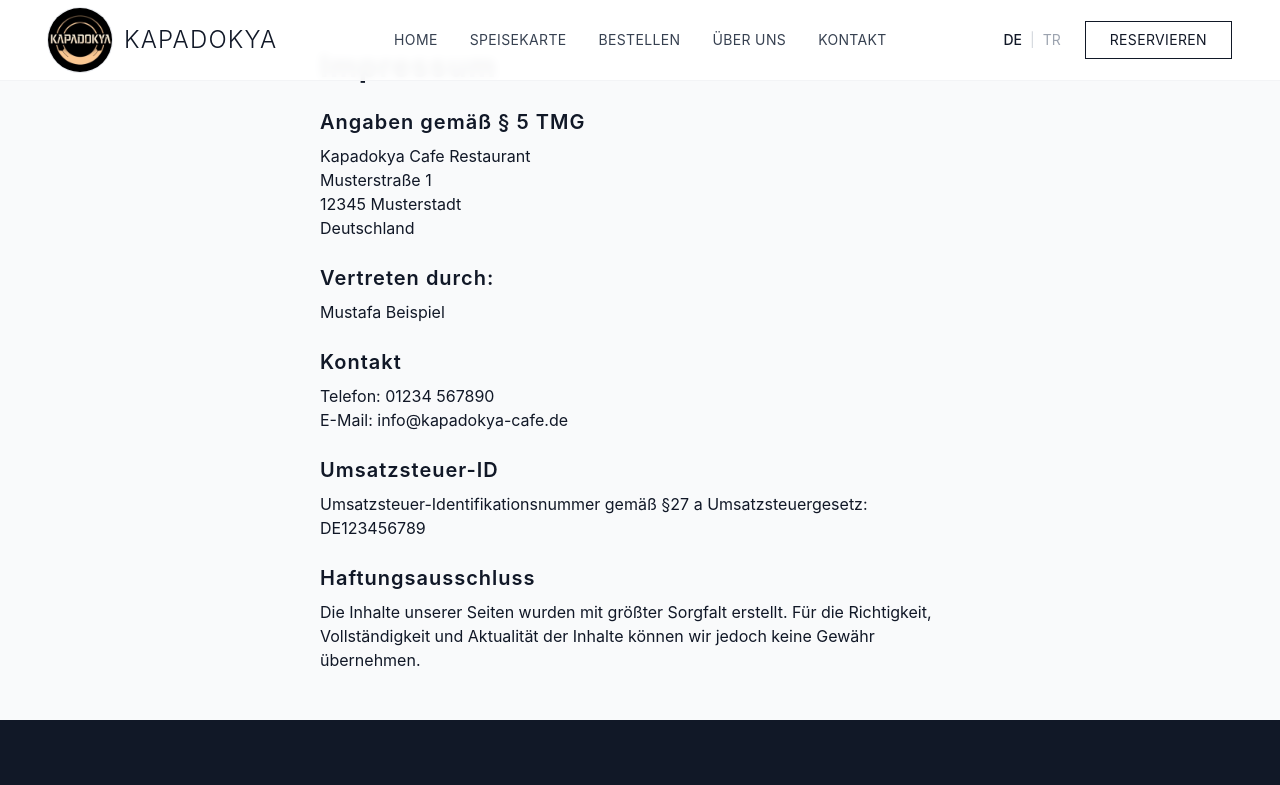
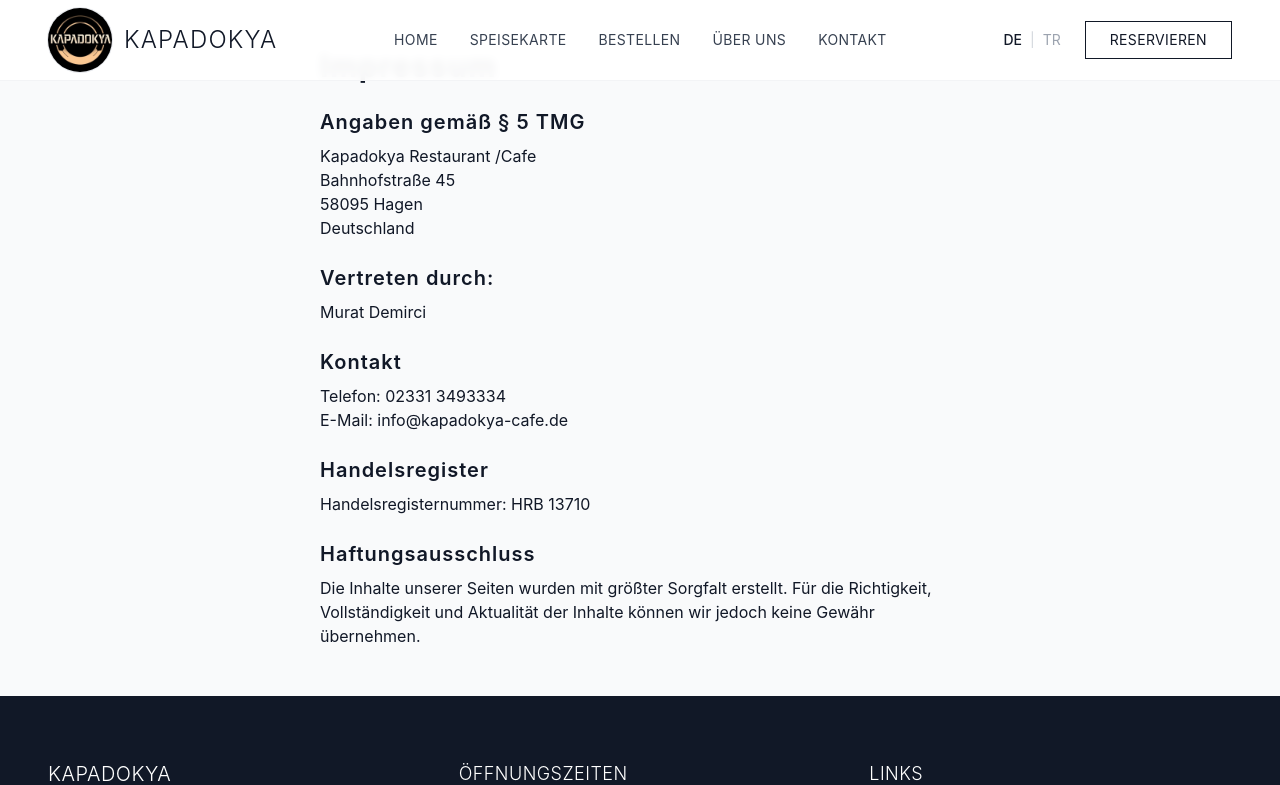
Before and after one commit to AliVeli0650/kapadokya_restaurant_cafe, a Next.js app: page /de/impressum in a window 1280 px wide. Shown: the top 785 px of the page. Built offline with nearby package versions, Linux system fonts and the light colour scheme; no server answers; the database is empty.

Commit message:
Gider Dökümü 100 satir sinir kaldirildi

```diff
--- a/app/[lang]/contact/page.tsx
+++ b/app/[lang]/contact/page.tsx
@@ -123,12 +123,13 @@
               </h2>
 
               <div className="space-y-6">
+
                 <div>
                   <h3 className="text-sm uppercase tracking-wide text-gray-500 mb-2">
                     {isGerman ? 'Adresse' : 'Adres'}
                   </h3>
                   <p className="text-gray-900">
-                    Elberfelder Str. 51<br />
+                    Bahnhofstraße 45<br />
                     58095 Hagen, Deutschland
                   </p>
                 </div>
@@ -137,15 +138,15 @@
                   <h3 className="text-sm uppercase tracking-wide text-gray-500 mb-2">
                     {isGerman ? 'Telefon' : 'Telefon'}
                   </h3>
-                  <a href="tel:023314899898" className="text-gray-900 hover:text-gray-600 transition-colors">
-                    02331 4899898
+                  <a href="tel:023313493334" className="text-gray-900 hover:text-gray-600 transition-colors">
+                    02331 3493334
                   </a>
                 </div>
 
                 <div>
                   <h3 className="text-sm uppercase tracking-wide text-gray-500 mb-2">E-Mail</h3>
-                  <a href="mailto:info@kapadokya-hagen.de" className="text-gray-900 hover:text-gray-600 transition-colors">
-                    info@kapadokya-hagen.de
+                  <a href="mailto:info@kapadokya-cafe.de" className="text-gray-900 hover:text-gray-600 transition-colors">
+                    info@kapadokya-cafe.de
                   </a>
                 </div>
 
@@ -163,10 +164,17 @@
             </div>
 
             {/* Map */}
-            <div className="bg-gray-200 h-80 border border-gray-200 flex items-center justify-center">
-              <p className="text-gray-500">
-                {isGerman ? 'Google Maps wird hier eingebettet' : 'Google Maps buraya yerleştirilecek'}
-              </p>
+            <div className="bg-gray-200 h-80 border border-gray-200 flex items-center justify-center p-0 overflow-hidden">
+              <iframe
+                src="https://www.google.com/maps/embed?pb=!1m18!1m12!1m3!1d2521.964964024052!2d7.4606594!3d51.3611134!2m3!1f0!2f0!3f0!3m2!1i1024!2i768!4f13.1!3m3!1m2!1s0x47b93bcef4447bed%3A0x93bcc3a213e7111d!2sKapadokya%20Restaurant%20%26%20Caf%C3%A9%20Hagen%2C%20Bahnhofstra%C3%9Fe%2045%2C%2058095%20Hagen!5e0!3m2!1str!2sde!4v1700000000000!5m2!1str!2sde"
+                width="100%"
+                height="100%"
+                style={{ border: 0 }}
+                allowFullScreen={true}
+                loading="lazy"
+                referrerPolicy="no-referrer-when-downgrade"
+                title="Kapadokya Restaurant & Café Hagen Google Maps"
+              ></iframe>
             </div>
 
           </div>
--- a/app/[lang]/speisekarte/page.tsx
+++ b/app/[lang]/speisekarte/page.tsx
@@ -60,7 +60,7 @@
               </p>
             </div>
             <a
-              href={`/${currentLocale}/bestellen`}
+              href={isGerman ? '/de/bestellen/redirect' : '/tr/bestellen/redirect'}
               className="bg-white text-gray-900 px-6 md:px-8 py-3 md:py-4 text-sm uppercase tracking-wide font-semibold hover:bg-gray-100 transition-colors inline-block text-center"
             >
               {isGerman ? 'Online Bestellen' : 'Online Sipariş'}
--- a/app/admin/expenses/page.tsx
+++ b/app/admin/expenses/page.tsx
@@ -87,8 +87,7 @@
             name
           )
         `)
-        .order('expense_date', { ascending: false })
-        .limit(100);
+        .order('expense_date', { ascending: false });
 
       if (filterCategory) {
         query = query.eq('category_id', filterCategory);
--- a/app/datenschutz/page.tsx
+++ b/app/datenschutz/page.tsx
@@ -4,7 +4,7 @@
       <h1 className="text-3xl font-bold mb-6">Datenschutzerklärung</h1>
       <p className="mb-4">Wir nehmen den Schutz Ihrer persönlichen Daten sehr ernst. Nachfolgend informieren wir Sie über die Erhebung, Verarbeitung und Nutzung Ihrer Daten im Rahmen der Nutzung unserer Website gemäß der Datenschutz-Grundverordnung (DSGVO).</p>
       <h2 className="text-xl font-semibold mt-6 mb-2">1. Verantwortlicher</h2>
-      <p className="mb-4">Verantwortlich für die Datenverarbeitung auf dieser Website ist:<br/>Kapadokya Cafe Restaurant<br/>Adresse: Musterstraße 1, 12345 Musterstadt<br/>E-Mail: info@kapadokya-cafe.de</p>
+      <p className="mb-4">Verantwortlich für die Datenverarbeitung auf dieser Website ist:<br/>Kapadokya Restaurant /Cafe<br/>Bahnhofstraße 45, 58095 Hagen<br/>E-Mail: info@kapadokya-cafe.de<br/>Vertreten durch: Murat Demirci<br/>Handelsregisternummer: HRB 13710</p>
       <h2 className="text-xl font-semibold mt-6 mb-2">2. Erhebung und Speicherung personenbezogener Daten</h2>
       <p className="mb-4">Beim Besuch unserer Website werden automatisch Informationen allgemeiner Natur erfasst. Diese Informationen (Server-Logfiles) beinhalten etwa die Art des Webbrowsers, das verwendete Betriebssystem, den Domainnamen Ihres Internet-Service-Providers und Ähnliches. Diese Informationen lassen keine Rückschlüsse auf Ihre Person zu.</p>
       <h2 className="text-xl font-semibold mt-6 mb-2">3. Ihre Rechte</h2>
--- a/app/de/bestellen/redirect/page.tsx
+++ b/app/de/bestellen/redirect/page.tsx
@@ -9,7 +9,7 @@
           Bestellungen nehmen wir aktuell über UberEats entgegen.<br />
           Bitte klicken Sie auf den Button unten, um Ihre Bestellung aufzugeben.
         </p>
-        <Link href="https://www.ubereats.com/de" target="_blank" rel="noopener noreferrer">
+        <Link href="https://share.google/Ni4sw9X5bijtYnn3Y" target="_blank" rel="noopener noreferrer">
           <span className="inline-block bg-green-600 hover:bg-green-700 text-white font-semibold py-3 px-6 rounded transition-colors duration-200">
             Über UberEats bestellen
           </span>
--- a/app/de/datenschutz/page.tsx
+++ b/app/de/datenschutz/page.tsx
@@ -4,7 +4,7 @@
       <h1 className="text-3xl font-bold mb-6">Datenschutzerklärung</h1>
       <p className="mb-4">Wir nehmen den Schutz Ihrer persönlichen Daten sehr ernst. Nachfolgend informieren wir Sie über die Erhebung, Verarbeitung und Nutzung Ihrer Daten im Rahmen der Nutzung unserer Website gemäß der Datenschutz-Grundverordnung (DSGVO).</p>
       <h2 className="text-xl font-semibold mt-6 mb-2">1. Verantwortlicher</h2>
-      <p className="mb-4">Verantwortlich für die Datenverarbeitung auf dieser Website ist:<br/>Kapadokya Cafe Restaurant<br/>Adresse: Musterstraße 1, 12345 Musterstadt<br/>E-Mail: info@kapadokya-cafe.de</p>
+      <p className="mb-4">Verantwortlich für die Datenverarbeitung auf dieser Website ist:<br/>Kapadokya Restaurant /Cafe<br/>Bahnhofstraße 45, 58095 Hagen<br/>E-Mail: info@kapadokya-cafe.de<br/>Vertreten durch: Murat Demirci<br/>Handelsregisternummer: HRB 13710</p>
       <h2 className="text-xl font-semibold mt-6 mb-2">2. Erhebung und Speicherung personenbezogener Daten</h2>
       <p className="mb-4">Beim Besuch unserer Website werden automatisch Informationen allgemeiner Natur erfasst. Diese Informationen (Server-Logfiles) beinhalten etwa die Art des Webbrowsers, das verwendete Betriebssystem, den Domainnamen Ihres Internet-Service-Providers und Ähnliches. Diese Informationen lassen keine Rückschlüsse auf Ihre Person zu.</p>
       <h2 className="text-xl font-semibold mt-6 mb-2">3. Ihre Rechte</h2>
--- a/app/de/impressum/page.tsx
+++ b/app/de/impressum/page.tsx
@@ -3,13 +3,13 @@
     <div className="max-w-2xl mx-auto py-12 px-4">
       <h1 className="text-3xl font-bold mb-6">Impressum</h1>
       <h2 className="text-xl font-semibold mb-2">Angaben gemäß § 5 TMG</h2>
-      <p className="mb-4">Kapadokya Cafe Restaurant<br/>Musterstraße 1<br/>12345 Musterstadt<br/>Deutschland</p>
+      <p className="mb-4">Kapadokya Restaurant /Cafe<br/>Bahnhofstraße 45<br/>58095 Hagen<br/>Deutschland</p>
       <h2 className="text-xl font-semibold mt-6 mb-2">Vertreten durch:</h2>
-      <p className="mb-4">Mustafa Beispiel</p>
+      <p className="mb-4">Murat Demirci</p>
       <h2 className="text-xl font-semibold mt-6 mb-2">Kontakt</h2>
-      <p className="mb-4">Telefon: 01234 567890<br/>E-Mail: info@kapadokya-cafe.de</p>
-      <h2 className="text-xl font-semibold mt-6 mb-2">Umsatzsteuer-ID</h2>
-      <p className="mb-4">Umsatzsteuer-Identifikationsnummer gemäß §27 a Umsatzsteuergesetz: DE123456789</p>
+      <p className="mb-4">Telefon: 02331 3493334<br/>E-Mail: info@kapadokya-cafe.de</p>
+      <h2 className="text-xl font-semibold mt-6 mb-2">Handelsregister</h2>
+      <p className="mb-4">Handelsregisternummer: HRB 13710</p>
       <h2 className="text-xl font-semibold mt-6 mb-2">Haftungsausschluss</h2>
       <p>Die Inhalte unserer Seiten wurden mit größter Sorgfalt erstellt. Für die Richtigkeit, Vollständigkeit und Aktualität der Inhalte können wir jedoch keine Gewähr übernehmen.</p>
     </div>
--- a/app/impressum/page.tsx
+++ b/app/impressum/page.tsx
@@ -3,13 +3,13 @@
     <div className="max-w-2xl mx-auto py-12 px-4">
       <h1 className="text-3xl font-bold mb-6">Impressum</h1>
       <h2 className="text-xl font-semibold mb-2">Angaben gemäß § 5 TMG</h2>
-      <p className="mb-4">Kapadokya Cafe Restaurant<br/>Musterstraße 1<br/>12345 Musterstadt<br/>Deutschland</p>
+      <p className="mb-4">Kapadokya Restaurant /Cafe<br/>Bahnhofstraße 45<br/>58095 Hagen<br/>Deutschland</p>
       <h2 className="text-xl font-semibold mt-6 mb-2">Vertreten durch:</h2>
-      <p className="mb-4">Mustafa Beispiel</p>
+      <p className="mb-4">Murat Demirci</p>
       <h2 className="text-xl font-semibold mt-6 mb-2">Kontakt</h2>
-      <p className="mb-4">Telefon: 01234 567890<br/>E-Mail: info@kapadokya-cafe.de</p>
-      <h2 className="text-xl font-semibold mt-6 mb-2">Umsatzsteuer-ID</h2>
-      <p className="mb-4">Umsatzsteuer-Identifikationsnummer gemäß §27 a Umsatzsteuergesetz: DE123456789</p>
+      <p className="mb-4">Telefon: 02331 3493334<br/>E-Mail: info@kapadokya-cafe.de</p>
+      <h2 className="text-xl font-semibold mt-6 mb-2">Handelsregister</h2>
+      <p className="mb-4">Handelsregisternummer: HRB 13710</p>
       <h2 className="text-xl font-semibold mt-6 mb-2">Haftungsausschluss</h2>
       <p>Die Inhalte unserer Seiten wurden mit größter Sorgfalt erstellt. Für die Richtigkeit, Vollständigkeit und Aktualität der Inhalte können wir jedoch keine Gewähr übernehmen.</p>
     </div>
--- a/app/speisekarte/page.tsx
+++ b/app/speisekarte/page.tsx
@@ -72,7 +72,7 @@
               </p>
             </div>
             <a
-              href="/de/bestellen"
+              href="/tr/bestellen/redirect"
               className="bg-white text-gray-900 px-6 md:px-8 py-3 md:py-4 text-sm uppercase tracking-wide font-semibold hover:bg-gray-100 transition-colors inline-block text-center"
             >
               Online Bestellen
--- a/app/tr/datenschutz/page.tsx
+++ b/app/tr/datenschutz/page.tsx
@@ -4,7 +4,7 @@
       <h1 className="text-3xl font-bold mb-6">Gizlilik Politikası</h1>
       <p className="mb-4">Kişisel verilerinizin korunmasına büyük önem veriyoruz. Bu sayfada, web sitemizi kullanırken verilerinizin toplanması, işlenmesi ve kullanılması hakkında sizi bilgilendiriyoruz.</p>
       <h2 className="text-xl font-semibold mt-6 mb-2">1. Sorumlu Kişi</h2>
-      <p className="mb-4">Bu web sitesinde veri işleme faaliyetlerinden sorumlu kişi:<br/>Kapadokya Cafe Restaurant<br/>Adres: Örnek Cad. 1, 12345 Örnekköy<br/>E-Posta: info@kapadokya-cafe.de</p>
+      <p className="mb-4">Bu web sitesinde veri işleme faaliyetlerinden sorumlu kişi:<br/>Kapadokya Restaurant /Cafe<br/>Adres: Bahnhofstraße 45, 58095 Hagen<br/>E-Posta: info@kapadokya-cafe.de<br/>Temsilci: Murat Demirci<br/>Vergi Kimlik Numarası: HRB 13710</p>
       <h2 className="text-xl font-semibold mt-6 mb-2">2. Kişisel Verilerin Toplanması ve Saklanması</h2>
       <p className="mb-4">Web sitemizi ziyaret ettiğinizde, genel bilgiler otomatik olarak kaydedilir (sunucu log dosyaları). Bu bilgiler; tarayıcı türü, işletim sistemi, internet servis sağlayıcınızın alan adı gibi verileri içerebilir. Bu bilgiler kimliğinizi belirlemek için kullanılmaz.</p>
       <h2 className="text-xl font-semibold mt-6 mb-2">3. Haklarınız</h2>
--- a/app/tr/impressum/page.tsx
+++ b/app/tr/impressum/page.tsx
@@ -3,13 +3,13 @@
     <div className="max-w-2xl mx-auto py-12 px-4">
       <h1 className="text-3xl font-bold mb-6">Künye</h1>
       <h2 className="text-xl font-semibold mb-2">Bilgiler (TMG § 5'e göre)</h2>
-      <p className="mb-4">Kapadokya Cafe Restaurant<br/>Örnek Cad. 1<br/>12345 Örnekköy<br/>Türkiye</p>
+      <p className="mb-4">Kapadokya Restaurant /Cafe<br/>Bahnhofstraße 45<br/>58095 Hagen<br/>Almanya</p>
       <h2 className="text-xl font-semibold mt-6 mb-2">Temsilci:</h2>
-      <p className="mb-4">Mustafa Örnek</p>
+      <p className="mb-4">Murat Demirci</p>
       <h2 className="text-xl font-semibold mt-6 mb-2">İletişim</h2>
-      <p className="mb-4">Telefon: 01234 567890<br/>E-Posta: info@kapadokya-cafe.de</p>
+      <p className="mb-4">Telefon: 02331 3493334<br/>E-Posta: info@kapadokya-cafe.de</p>
       <h2 className="text-xl font-semibold mt-6 mb-2">Vergi Numarası</h2>
-      <p className="mb-4">Vergi Kimlik Numarası: TR123456789</p>
+      <p className="mb-4">Vergi Kimlik Numarası: HRB 13710</p>
       <h2 className="text-xl font-semibold mt-6 mb-2">Sorumluluk Reddi</h2>
       <p>Sayfalarımızın içeriği büyük bir özenle hazırlanmıştır. Ancak, içeriklerin doğruluğu, eksiksizliği ve güncelliği konusunda herhangi bir garanti veremeyiz.</p>
     </div>
```
